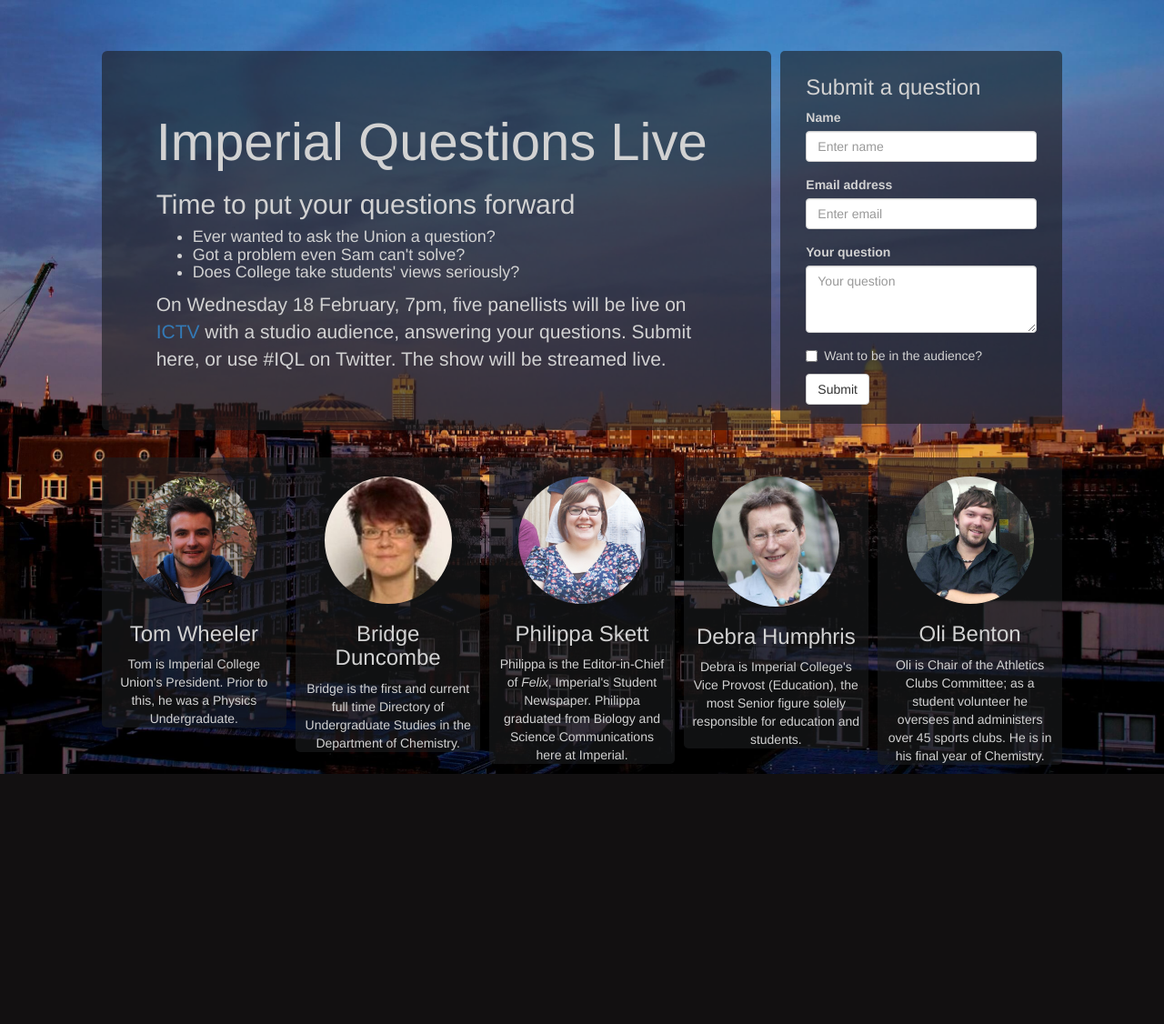
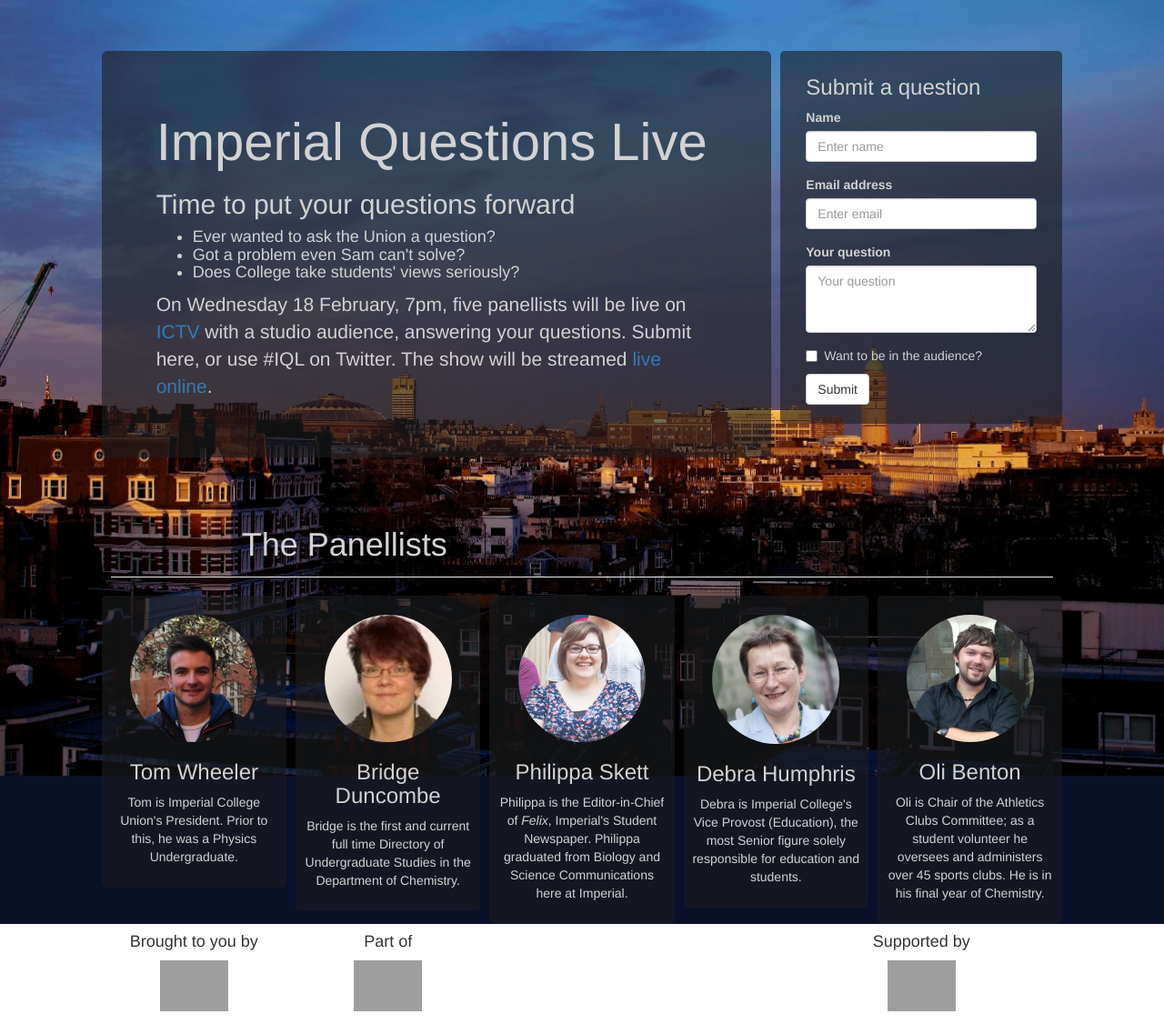
Before and after one commit to lukegb/stoic_web, a Django app: template stoic_web/templates/website/questions_live_standalone.html in a window 1280 px wide. Shown: the whole page at 91% size. Before the commit the page ends 851 px from the top, so only its background shows below. Run offline with Django 3.2, Linux system fonts and the light colour scheme; the template is opened without the code that fills it, so the values that code supplies are empty; some libraries are stand-ins or nearby versions; grey boxes are pictures that could not be loaded.

Commit message:
Look good updates

```diff
--- a/stoic_web/static/css/iql.css
+++ b/stoic_web/static/css/iql.css
@@ -3,6 +3,7 @@
   background-image: url('/static/misc/iql/backdrop.jpg');
   background-repeat: no-repeat;
   background-size: 100%;
+  background-color: rgb(9, 16, 40);
 }
 
 .jumbo-custom{
@@ -24,9 +25,8 @@
 }
 
 .person{
-    padding: 1.5em 0.6em 0em 0.6em;
+    padding: 1.5em 0.6em 1em 0.6em;
     border-radius: 5px;
-    /*border-spacing: 5px 5px;*/
     background-color: rgba(28, 29, 31, 0.6);
 }
 
@@ -42,3 +42,18 @@
 .person-text{
    color: rgb(210, 210, 210);
 }
+
+.panellists-header{
+    color: rgb(210, 210, 210);
+    font-size: 36px;
+    padding-left: 4em;
+}
+
+.iql-footer{
+    padding-bottom: 1em;
+    background-color: white;
+}
+
+.footer-item{
+    text-align: center;
+}
--- a/stoic_web/templates/website/questions_live_standalone.html
+++ b/stoic_web/templates/website/questions_live_standalone.html
@@ -22,12 +22,9 @@
     <!-- <link href="css/iql.css" rel="stylesheet"> -->
 
     <!-- Custom Fonts -->
-    <link href="font-awesome/css/font-awesome.min.css" rel="stylesheet" type="text/css">
+    <link href="//maxcdn.bootstrapcdn.com/font-awesome/4.3.0/css/font-awesome.min.css" rel="stylesheet" type="text/css">
     <link href="http://fonts.googleapis.com/css?family=Lora:400,700,400italic,700italic" rel="stylesheet" type="text/css">
     <link href="http://fonts.googleapis.com/css?family=Montserrat:400,700" rel="stylesheet" type="text/css">
-
-    <!-- JS -->
-{#    <script src="https://ajax.googleapis.com/ajax/libs/jquery/2.1.3/jquery.min.js"></script>#}
 
 
     <!-- HTML5 Shim and Respond.js IE8 support of HTML5 elements and media queries -->
@@ -55,7 +52,7 @@
                             <li>Does College take students' views seriously?</li>
                         </ul>
                         </h4>
-                        <p>On Wednesday 18 February, 7pm, five panellists will be live on <a href="http://imperialcollege.tv">ICTV</a> with a studio audience, answering your questions. Submit here, or use #IQL on Twitter. The show will be streamed live.</p>
+                        <p>On Wednesday 18 February, 7pm, five panellists will be live on <a href="{% url 'home' %}">ICTV</a> with a studio audience, answering your questions. Submit here, or use #IQL on Twitter. The show will be streamed <a href="{% url 'live' %}">live online</a>.</p>
 
                     </div>
                 </div>
@@ -103,6 +100,13 @@
             </div>
         </div>
 
+        <div class="row">
+            <div class="col-md-10 col-md-offset-1">
+                <div class="page-header panellists-header">
+                    The Panellists
+                </div>
+            </div>
+        </div>
 
         <div class="row">
 
@@ -147,6 +151,33 @@
                         </div>
                      </div>
         </div>
+
+        <footer>
+            <div class="row iql-footer">
+                <div class="col-md-2 col-md-offset-1">
+                    <div class="footer-item">
+
+                        <h4>Brought to you by</h4>
+                        <a href="{% url 'home' %}"><img style="height: 4em;" src="{% static 'img/ictv.png' %}" alt="ICTV"></a>
+
+                    </div>
+                </div>
+
+                <div class="col-md-2">
+                    <div class="footer-item">
+                        <h4>Part of </h4>
+                        <a href="http://icmedia.org.uk/"><img style="height: 4em;" src="{% static 'img/icu-media.png' %}" alt="ICU Media Group"></a>
+                    </div>
+                </div>
+
+                <div class="col-md-3 col-md-offset-3 text-center">
+                    <div class="footer-item">
+                        <h4>Supported by</h4>
+                        <a href="https://www.imperialcollegeunion.org/"><img style="height: 4em;" src="{% static 'misc/iql/icu.jpg' %}" alt="Imperial College Union"></a>
+                    </div>
+                </div>
+            </div>
+        </footer>
     </div>
 
 
```
